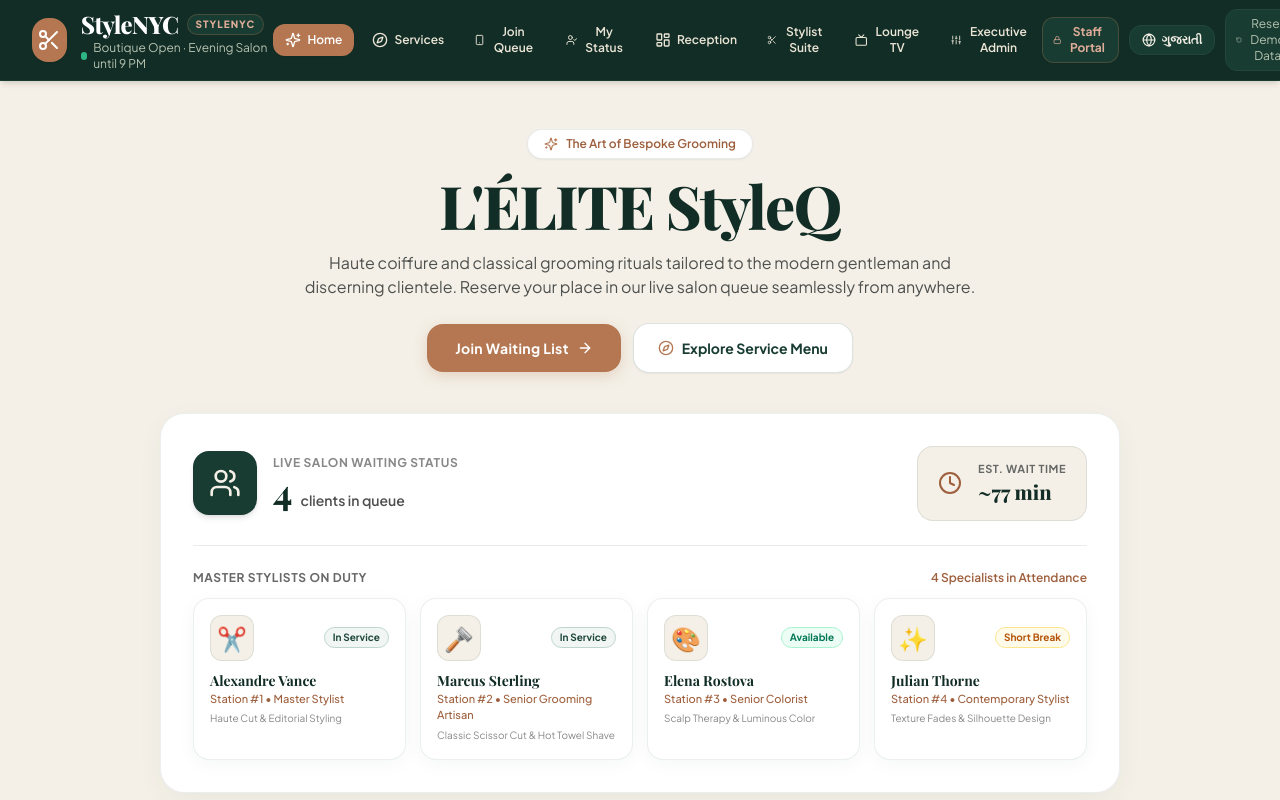
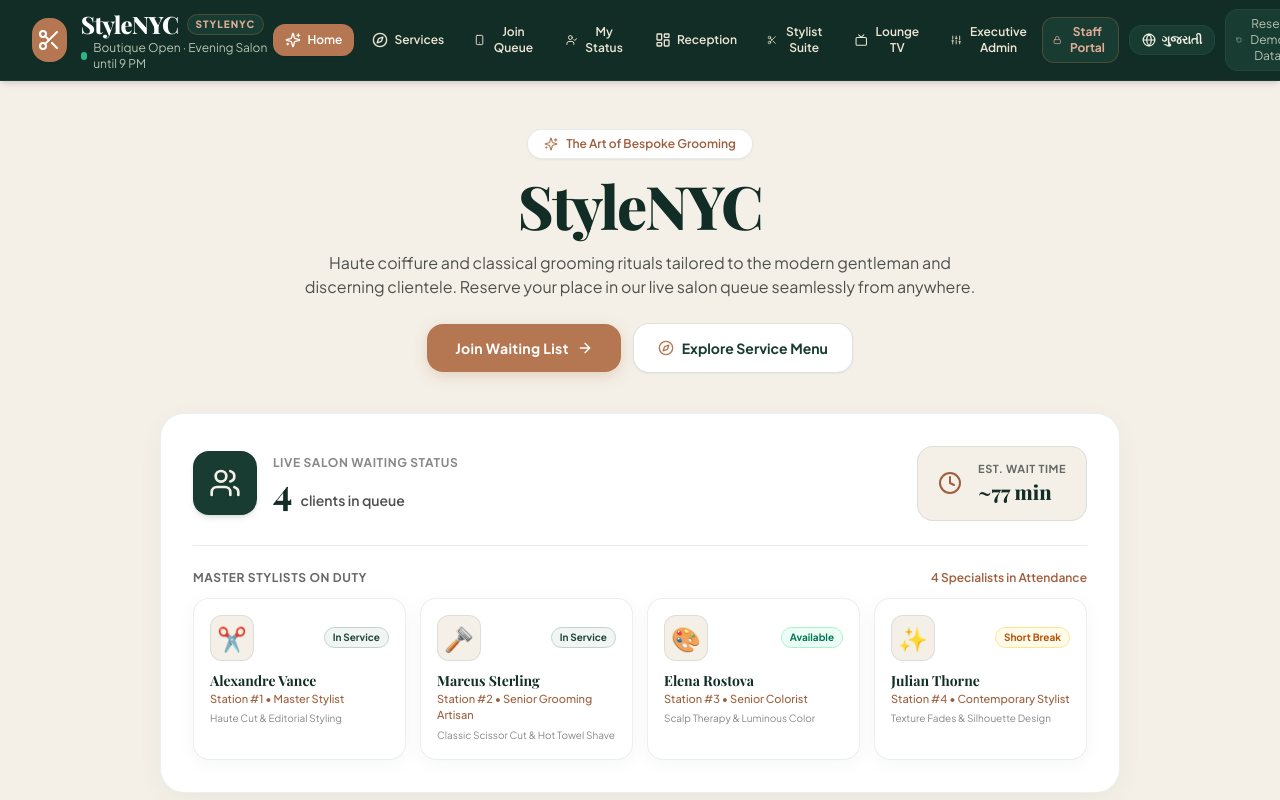
Before and after one commit to jeneilduggal/Salon-Queue-Management-System, a React (Vite) app: page / in a window 1280 px wide. Shown: the top 800 px of the page. Built offline with nearby package versions, Linux system fonts and the light colour scheme; the HTML template or start-up script is replaced by a standard one; a web font is replaced by a local one.

Commit message:
Rebrand application to StyleNYC

```diff
--- a/src/i18n/translations.js
+++ b/src/i18n/translations.js
@@ -1,7 +1,7 @@
 export const translations = {
   en: {
     // Navigation & Common
-    salonName: "L'ÉLITE StyleQ",
+    salonName: "StyleNYC",
     tagline: "Haute Coiffure & Luxury Grooming Lounge",
     openStatus: "Boutique Open · Evening Salon until 9 PM",
     closedStatus: "Queue Closed for Today",
@@ -76,7 +76,7 @@ export const translations = {
     fourthInLine: "4th in line",
     fifthInLine: "5th in line",
     currentlyServing: "You are currently being attended to in the stylist suite.",
-    startComingBanner: "Please proceed to L'ÉLITE lounge. You are 2nd in line.",
+    startComingBanner: "Please proceed to StyleNYC lounge. You are 2nd in line.",
     itsYourTurnTitle: "Your Suite Is Ready!",
     goToBarberPrefix: "Please proceed to Master Stylist",
     chairStation: "Station / Suite",
@@ -94,7 +94,7 @@ export const translations = {
     statusDone: "Service Concluded",
     statusCancelled: "Cancelled",
     statusNoShow: "Marked No-Show",
-    thankYouMessage: "Thank you for visiting L'ÉLITE StyleQ. We hope you enjoyed your bespoke experience.",
+    thankYouMessage: "Thank you for visiting StyleNYC. We hope you enjoyed your bespoke experience.",
 
     // Screen 4: Reception Dashboard
     receptionTitle: "Concierge & Front Desk",
@@ -131,7 +131,7 @@ export const translations = {
     breakActiveNotice: "You are currently on a short break. Clients queued for you will see an updated waiting duration.",
 
     // Screen 6: Waiting TV Display
-    tvTitle: "L'ÉLITE StyleQ — Queue Display",
+    tvTitle: "StyleNYC — Queue Display",
     tvSubtitle: "Haute Coiffure Seating Ledger",
     nowServingHeader: "Active Styling Suites",
     nowLabel: "NOW SEATING",
```
